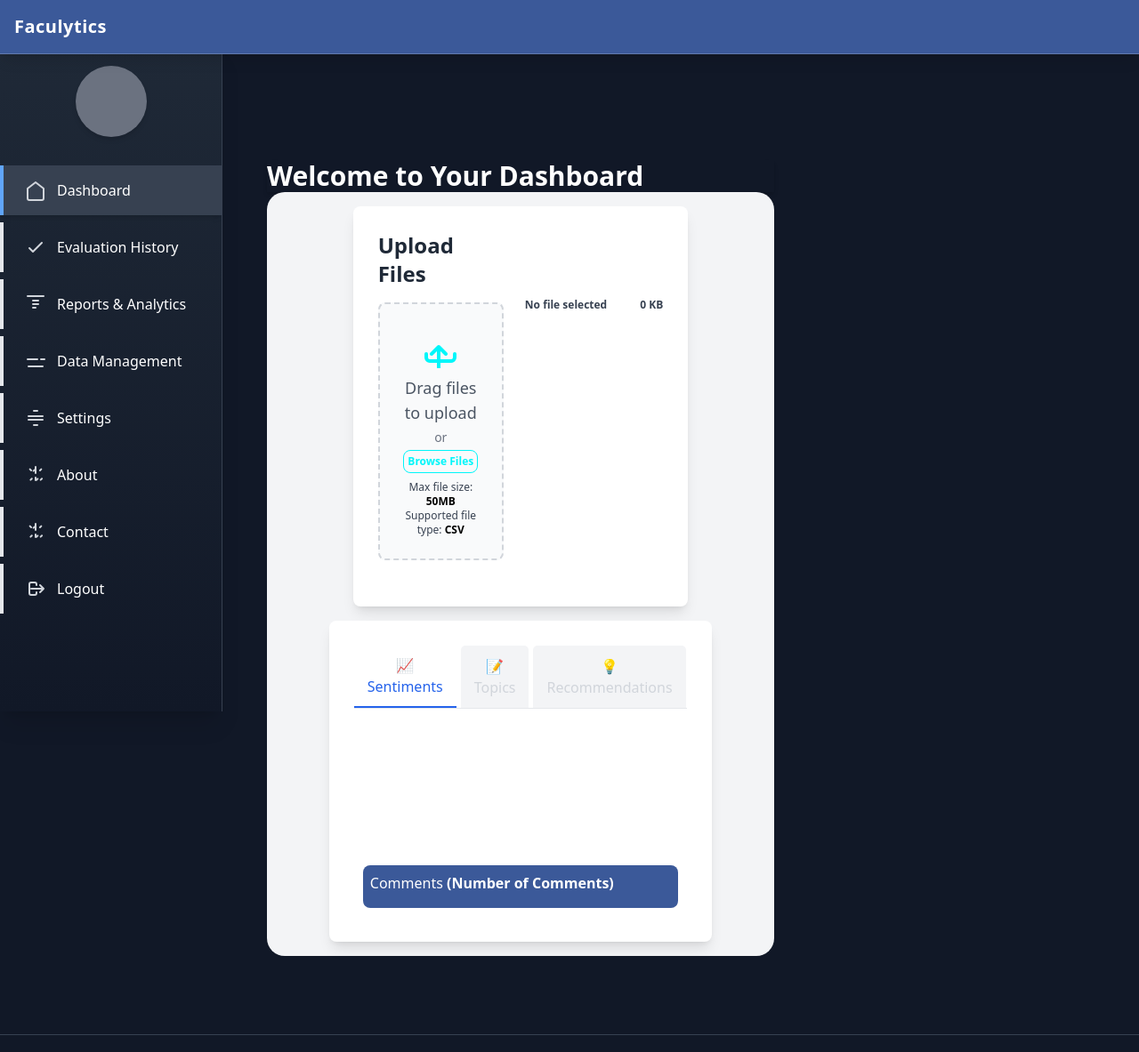
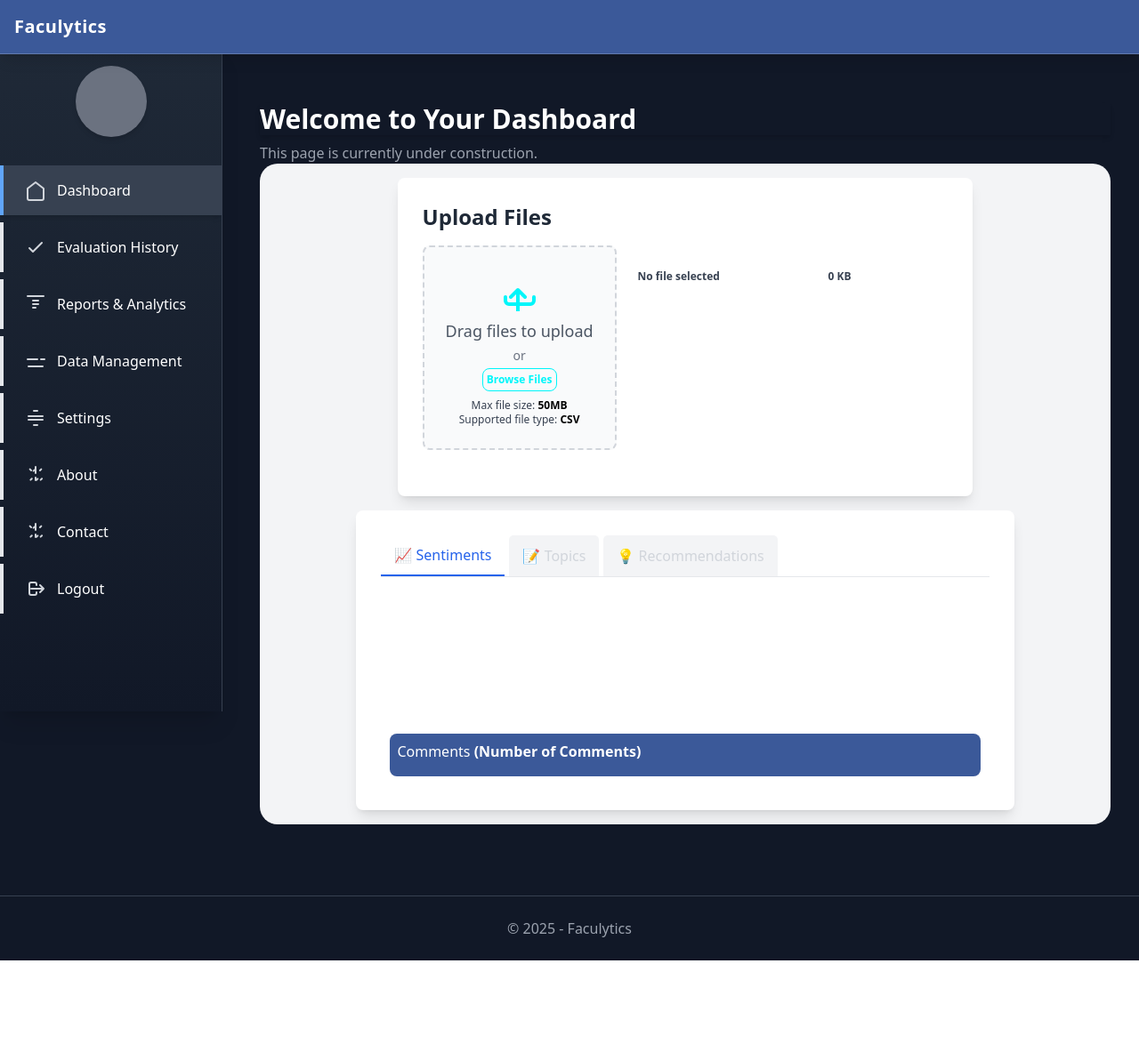
Before and after one commit to SamX822/Faculytics, a Flask app: page /dashboard in a window 1280 px wide. Shown: the top 1183 px of the page at 89% size. After the commit the page ends 1080 px from the top, so only its background shows below. Run offline with Flask 3, Linux system fonts and the light colour scheme; the visitor is signed in with stand-in values (Sample User, id 1); a map, chart or similar area stays blank; parts of the project's set-up code (start-up, migrations or seed data) failed here and were passed over; some libraries are stand-ins or nearby versions.

Commit message:
Update dashboard.html

```diff
--- a/Faculytics/Faculytics/templates/dashboard.html
+++ b/Faculytics/Faculytics/templates/dashboard.html
@@ -7,10 +7,8 @@
     {% include "sidebar.html" %}
 
     <!-- Main Content -->
+    {% if user.userType == "admin" %}
     <main class="ml-[260px] p-6 mt-[60px] text-gray-300">
-        <h2 class="text-3xl font-bold text-white shadow-md">Welcome to Your Dashboard</h2>
-
-        {% if user.userType == "admin" %}
         <div class="grid grid-cols-2 gap-6 mt-6">
             {% for campus in [
             {"acronym": "UC Main", "name": "University of Cebu - Main", "url": "ucm"},
@@ -25,9 +23,13 @@
             </a>
             {% endfor %}
         </div>
-        {% else %}
-            {% include "upload.html" %}
-        {% endif %}
     </main>
+    {% else %}
+    <main class="w-full ml-[260px] p-4 mt-1 transition-all duration-300 text-gray-300">
+        <h2 class="text-3xl font-bold text-white shadow-md">Welcome to Your Dashboard</h2>
+        <p class="mt-2 text-gray-400">This page is currently under construction.</p>
+        {% include "upload.html" %}
+    </main>
+    {% endif %}
 </div>
 {% endblock %}
```
